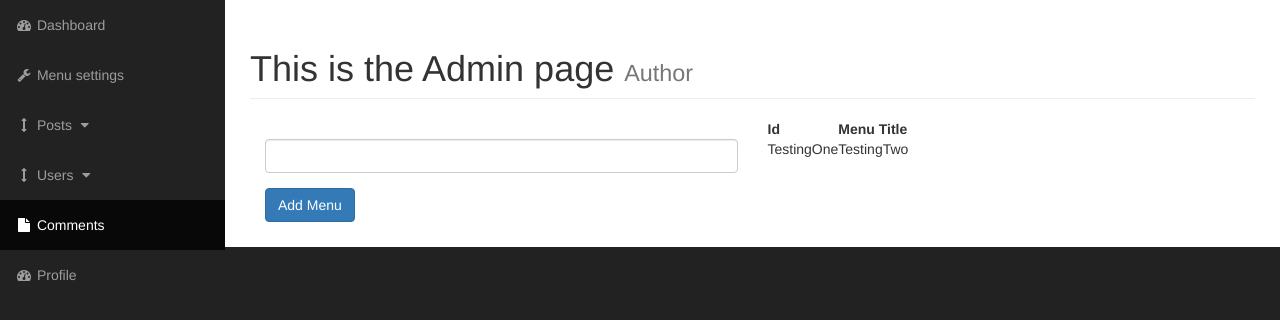
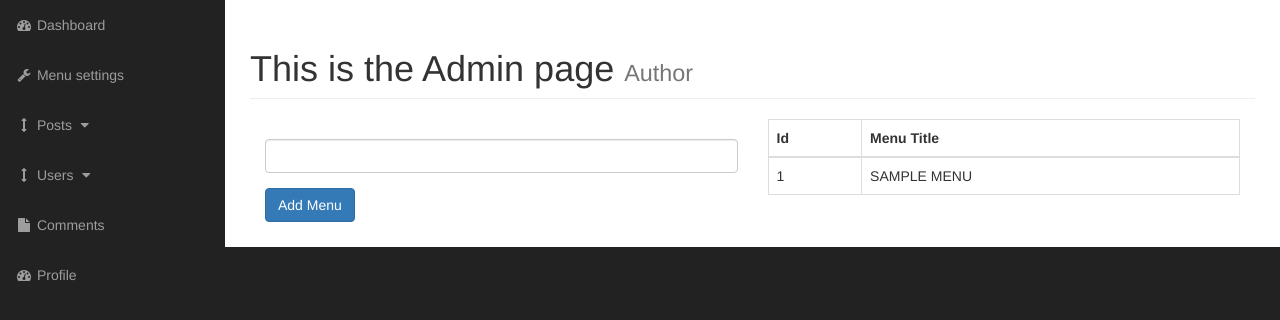
Before and after one commit to santarinareyes/Project-Improve, a PHP site: page /admin/menus.php in a window 1280 px wide. Shown: the part 51-371 px from the top of the page. Run offline with PHP 8.4, Linux system fonts and the light colour scheme; tables that the repository leaves empty or names only in its code hold one stand-in row (values such as "Sample post").

Commit message:
added function for add a new menu from admin

```diff
--- /dev/null
+++ b/blogProject/admin/includes/admin_functions.php
@@ -0,0 +1,31 @@
+<?php
+
+// Show all menus/categories from the database
+function adminShowMenus()
+{
+    global $abc;
+    $getNav = $abc->query("SELECT * FROM menus");
+
+    while ($menus = $getNav->fetch()) {
+        $m_title = strtoupper($menus['menu_title']);
+        $m_id = $menus['menu_id'];
+        echo "<tr><td>$m_id</td>";
+        echo "<td>$m_title</td></tr>";
+    }
+}
+
+function adminAddMenu()
+{
+    global $abc;
+    if (isset($_POST["menu_add"])) {
+        $newMenu = $_POST["menu_title"];
+        $insertNav = $abc->prepare("INSERT INTO menus (menu_title) VALUES (:yaas)");
+        $insertNav->bindParam(":yaas", $newMenu);
+
+        if ($newMenu && $insertNav->execute()) {
+            echo "$newMenu added";
+        } else {
+            echo "Something went wrong.";
+        }
+    }
+}
--- a/blogProject/admin/includes/header.php
+++ b/blogProject/admin/includes/admin_header.php
@@ -1,4 +1,7 @@
-<?php include "../includes/db.php";?>
+<?php
+include "../includes/db.php";
+include "admin_functions.php";
+?>
 <!DOCTYPE html>
 <html lang="en">
   <head>
--- a/blogProject/admin/includes/nav.php
+++ b/blogProject/admin/includes/admin_nav.php
@@ -79,7 +79,7 @@
                 </li>
               </ul>
             </li>
-            <li class="active">
+            <li>
               <a href="blank-page.html"
                 ><i class="fa fa-fw fa-file"></i> Comments</a
               >
--- a/blogProject/admin/index.php
+++ b/blogProject/admin/index.php
@@ -1,7 +1,7 @@
-<?php include "includes/header.php";?>
+<?php include "includes/admin_header.php";?>
 <div id="wrapper">
       <!-- Navigation -->
-      <?php include "includes/nav.php";?>
+      <?php include "includes/admin_nav.php";?>
 
       <div id="page-wrapper">
         <div class="container-fluid">
@@ -19,4 +19,4 @@
         <!-- /.container-fluid -->
       </div>
       <!-- /#page-wrapper -->
-      <?php include "includes/footer.php";?>
+      <?php include "includes/admin_footer.php";?>
--- a/blogProject/admin/menus.php
+++ b/blogProject/admin/menus.php
@@ -1,7 +1,7 @@
-<?php include "includes/header.php";?>
+<?php include "includes/admin_header.php";?>
 <div id="wrapper">
       <!-- Navigation -->
-      <?php include "includes/nav.php";?>
+      <?php include "includes/admin_nav.php";?>
 
       <div id="page-wrapper">
         <div class="container-fluid">
@@ -13,19 +13,20 @@
                 <small>Author</small>
               </h1>
               <div class="col-xs-6">
-                  <form action="">
+                  <?php adminAddMenu();?>
+                  <form action="" method="post">
                       <div class="form-group">
                           <label for="menu_title"></label>
                           <input class="form-control" type="text" name="menu_title">
                         </div>
                         <div class="form-group">
-                            <input class="btn btn-primary" type="submit" value="Add Menu">
+                            <input name="menu_add" class="btn btn-primary" type="submit" value="Add Menu">
                         </div>
                   </form>
               </div>
               <!-- /.Menu add form -->
               <div class="col-xs-6">
-                  <table>
+                  <table class="table table-bordered table-hover">
                       <thead>
                           <tr>
                               <th>Id</th>
@@ -33,10 +34,7 @@
                           </tr>
                       </thead>
                       <tbody>
-                          <tr>
-                              <td>TestingOne</td>
-                              <td>TestingTwo</td>
-                          </tr>
+                              <?php adminShowMenus();?>
                       </tbody>
                   </table>
               </div>
@@ -47,4 +45,4 @@
         <!-- /.container-fluid -->
       </div>
       <!-- /#page-wrapper -->
-      <?php include "includes/footer.php";?>
+      <?php include "includes/admin_footer.php";?>
```
Also changed, not shown: blogProject/admin/includes/admin_footer.php (renamed from blogProject/admin/includes/footer.php).
